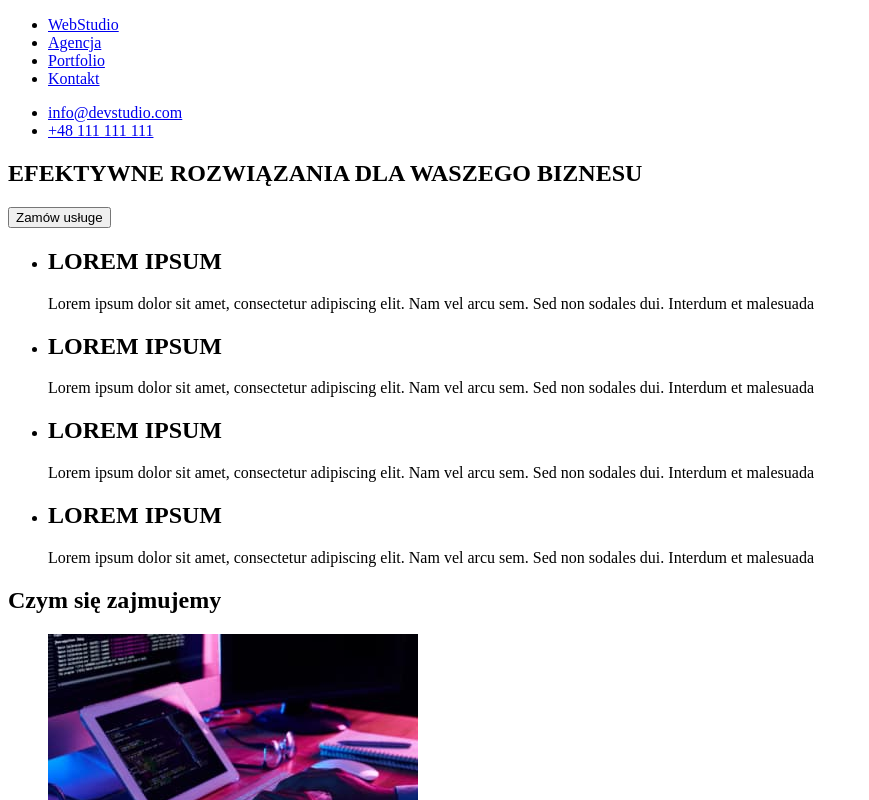
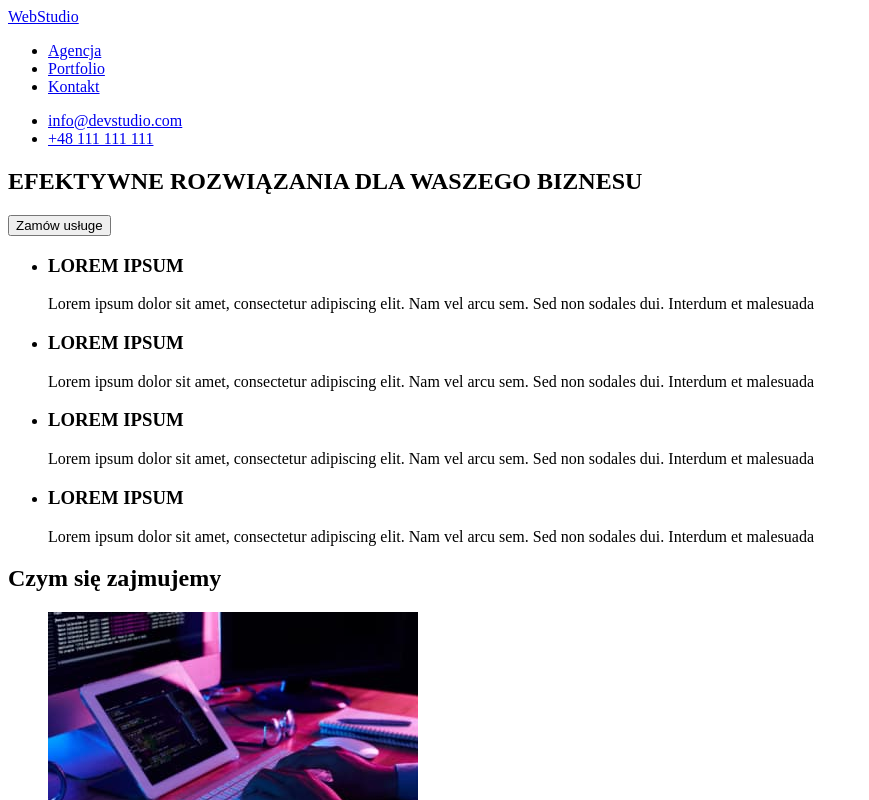
Before and after one commit to BarbaraIgnaciuk-Charkiewicz/goit-markup-hw-01, a plain HTML site: page index.html in a window 1280 px wide. Shown: the top 800 px of the page, without its empty margins (0-869 px from the left). Drawn offline with Linux system fonts and the light colour scheme.

Commit message:
Update index.html

```diff
--- a/index.html
+++ b/index.html
@@ -9,8 +9,8 @@
 <body>
     <header>
         <nav>
+            <a href="#">WebStudio</a>
         <ul>
-            <li><a href="#">WebStudio</a></li>
             <li><a href="#">Agencja</a></li>
             <li><a href="#">Portfolio</a></li>
             <li><a href="#">Kontakt</a></li>
@@ -29,19 +29,19 @@
         <section>
             <ul>
             <li>
-                <h2>LOREM IPSUM</h2>
+                <h3>LOREM IPSUM</h3>
                 <p>Lorem ipsum dolor sit amet, consectetur adipiscing elit. Nam vel arcu sem. Sed non sodales dui. Interdum et malesuada</p>
             </li>
             <li>
-                <h2>LOREM IPSUM</h2>
+                <h3>LOREM IPSUM</h3>
                 <p>Lorem ipsum dolor sit amet, consectetur adipiscing elit. Nam vel arcu sem. Sed non sodales dui. Interdum et malesuada</p>
             </li>
             <li>
-                <h2>LOREM IPSUM</h2>
+                <h3>LOREM IPSUM</h3>
                 <p>Lorem ipsum dolor sit amet, consectetur adipiscing elit. Nam vel arcu sem. Sed non sodales dui. Interdum et malesuada</p>
             </li>
             <li>
-                <h2>LOREM IPSUM</h2>
+                <h3>LOREM IPSUM</h3>
                 <p>Lorem ipsum dolor sit amet, consectetur adipiscing elit. Nam vel arcu sem. Sed non sodales dui. Interdum et malesuada</p>
             </li>
             </ul>
@@ -59,28 +59,28 @@
             <ul>
                 <li>
                     <figure>
-                        <img src="/goit-markup-hw-01/images/section-our-team/Product-Designer.jpg" alt="John Doe Product Designer brunet z brodą" width="270" height="260">
+                        <img src="/goit-markup-hw-01/images/section-our-team/Product-Designer.jpg" alt="photo of John Doe Product Designer" width="270" height="260">
                         <figcaption><h3>John Doe</h3><p>Product Designer</p>
                         </figcaption>
                     </figure>
                 </li>
                 <li>
                     <figure>
-                        <img src="/goit-markup-hw-01/images/section-our-team/Frontend-Developer.jpg" alt="John Doe Frontend Developer ładna blondynka" width="270" height="260">
+                        <img src="/goit-markup-hw-01/images/section-our-team/Frontend-Developer.jpg" alt="photo of John Doe Frontend Developer" width="270" height="260">
                         <figcaption><h3>John Doe</h3><p>Frontend Developer</p>
                         </figcaption>
                     </figure>
                 </li>
                 <li>
                     <figure>
-                        <img src="/goit-markup-hw-01/images/section-our-team/Marketing.jpg" alt="John Doe Marketing brunet" width="270" height="260">
+                        <img src="/goit-markup-hw-01/images/section-our-team/Marketing.jpg" alt="photo of John Doe Marketing" width="270" height="260">
                         <figcaption><h3>John Doe</h3><p>Marketing</p>
                         </figcaption>
                     </figure>
                 </li>
                 <li>
                     <figure>
-                        <img src="/goit-markup-hw-01/images/section-our-team/UIDesigner.jpg" alt="John Doe UI Designer brunet z brodą" width="270" height="260">
+                        <img src="/goit-markup-hw-01/images/section-our-team/UIDesigner.jpg" alt="photo of John Doe UI Designer" width="270" height="260">
                         <figcaption><h3>John Doe</h3><p>UI Designer</p>
                         </figcaption>
                     </figure>
@@ -90,8 +90,8 @@
     </main>
     <footer>
         <address>
+            <a href="#">WebStudio</a>
             <ul>
-                <li>WebStudio</li>
                 <li>m. Warszawa, Aleje Jerozolimskie 21</li>
                 <li><a href="mailto:info@devstudio.com">info@devstudio.com</a></li>
                 <li><a href="tel:48111111111">+48 111 111 111</a></li>
```
